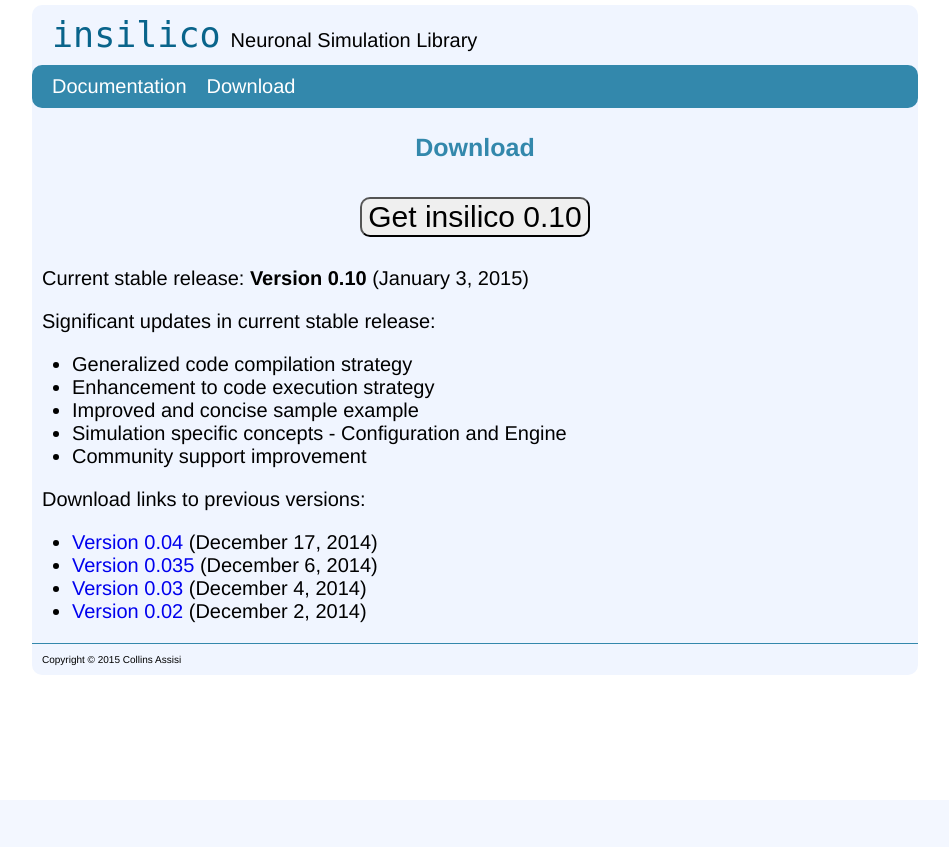
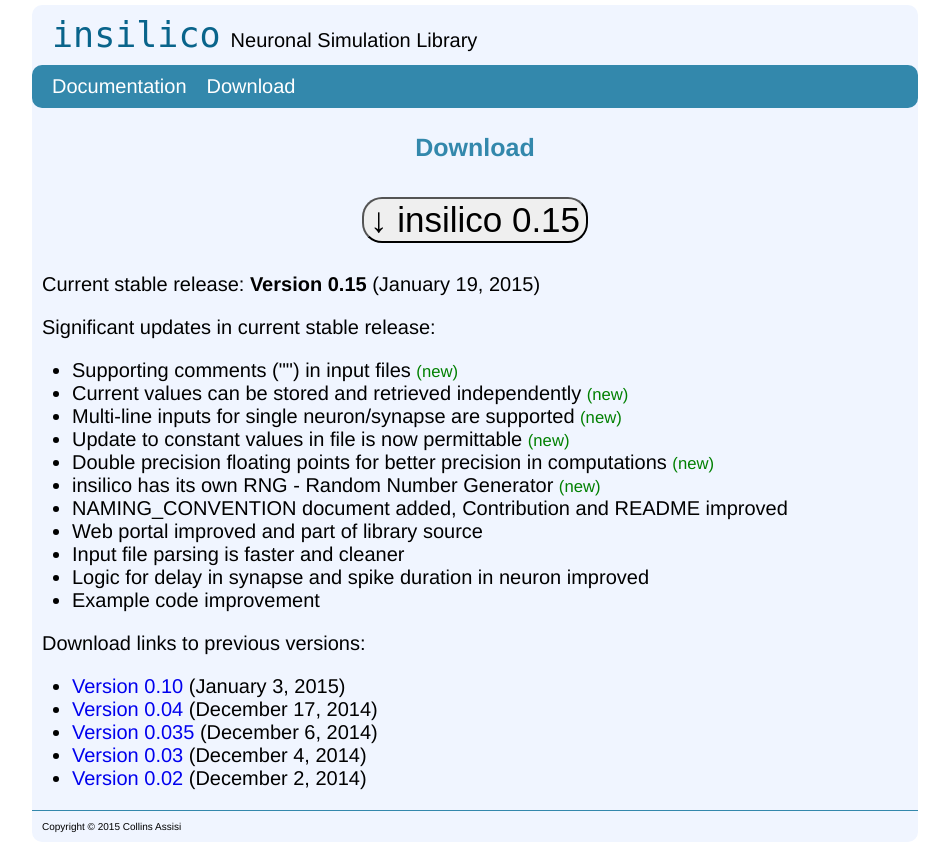
Before and after one commit to insilico-lib/insilico, a PHP site: page /download.php in a window 1280 px wide. Shown: the whole page, without its empty margins (165-1114 px from the left). Before the commit the page ends 666 px from the top, so only its background shows below. Run offline with PHP 8.4, Linux system fonts and the light colour scheme.

Commit message:
[0.15 Released] Download page updated for version 0.15.

```diff
--- a/web/download.php
+++ b/web/download.php
@@ -2,31 +2,35 @@
 
 <p class="page-content-header">Download</p>
 
-<p style="text-align: center; padding: 10px;"><a href="insilico-0.10.zip"><button style="font-size: 30px; border-radius: 10px;">Get insilico 0.10</button></a></p>
+<p style="text-align: center; padding: 10px;"><a href="insilico-0.15.zip"><button style="font-size: 35px; border-radius: 20px;">&downarrow; insilico 0.15</button></a></p>
 
 <p style="padding-left: 10px;">
-    <span>Current stable release:</span><b> Version 0.10 </a></b> (January 3, 2015)
+    <span>Current stable release:</span><b> Version 0.15 </a></b> (January 19, 2015)
 </p>
-<!--<p style="padding-left: 10px;">
-    <span>Unstable release:</span><b> <a href="get_old_insilico">Version 0.11</a></b> (in developement)
-</p>-->
 <p style="padding-left: 10px;">
     <span>Significant updates in current stable release:</span>
     <ul>
-    <li> Generalized code compilation strategy</li>
-    <li> Enhancement to code execution strategy</li>
-    <li> Improved and concise sample example</li>
-    <li> Simulation specific concepts - Configuration and Engine</li>
-    <li> Community support improvement</li>
+    <li>Supporting comments ("") in input files <small style="color:green;">(new)</small></li>
+    <li>Current values can be stored and retrieved independently <small style="color:green;">(new)</small></li>
+    <li>Multi-line inputs for single neuron/synapse are supported <small style="color:green;">(new)</small></li>
+    <li>Update to constant values in file is now permittable <small style="color:green;">(new)</small></li>
+    <li>Double precision floating points for better precision in computations <small style="color:green;">(new)</small></li>
+    <li>insilico has its own RNG - Random Number Generator <small style="color:green;">(new)</small></li>
+    <li>NAMING_CONVENTION document added, Contribution and README improved</li>
+    <li>Web portal improved and part of library source</li>
+    <li>Input file parsing is faster and cleaner</li>
+    <li>Logic for delay in synapse and spike duration in neuron improved</li>
+    <li>Example code improvement</li>
     </ul>
 </p>
 <p style="padding-left: 10px;">
     <span>Download links to previous versions:</span>
     <ul>
-    <li><a href="insilico-0.04">Version 0.04</a> (December 17, 2014)</li>
-    <li><a href="insilico-0.035">Version 0.035</a> (December 6, 2014)</li>
-    <li><a href="insilico-0.03">Version 0.03</a> (December 4, 2014)</li>
-    <li><a href="insilico-0.02">Version 0.02</a> (December 2, 2014)</li>
+    <li><a href="insilico-0.10.zip">Version 0.10</a> (January 3, 2015)</li>
+    <li><a href="insilico-0.04.zip">Version 0.04</a> (December 17, 2014)</li>
+    <li><a href="insilico-0.035.zip">Version 0.035</a> (December 6, 2014)</li>
+    <li><a href="insilico-0.03.zip">Version 0.03</a> (December 4, 2014)</li>
+    <li><a href="insilico-0.02.zip">Version 0.02</a> (December 2, 2014)</li>
     </ul>
 </p>
 <?php include_once("post_wrapper.php"); ?>
```
